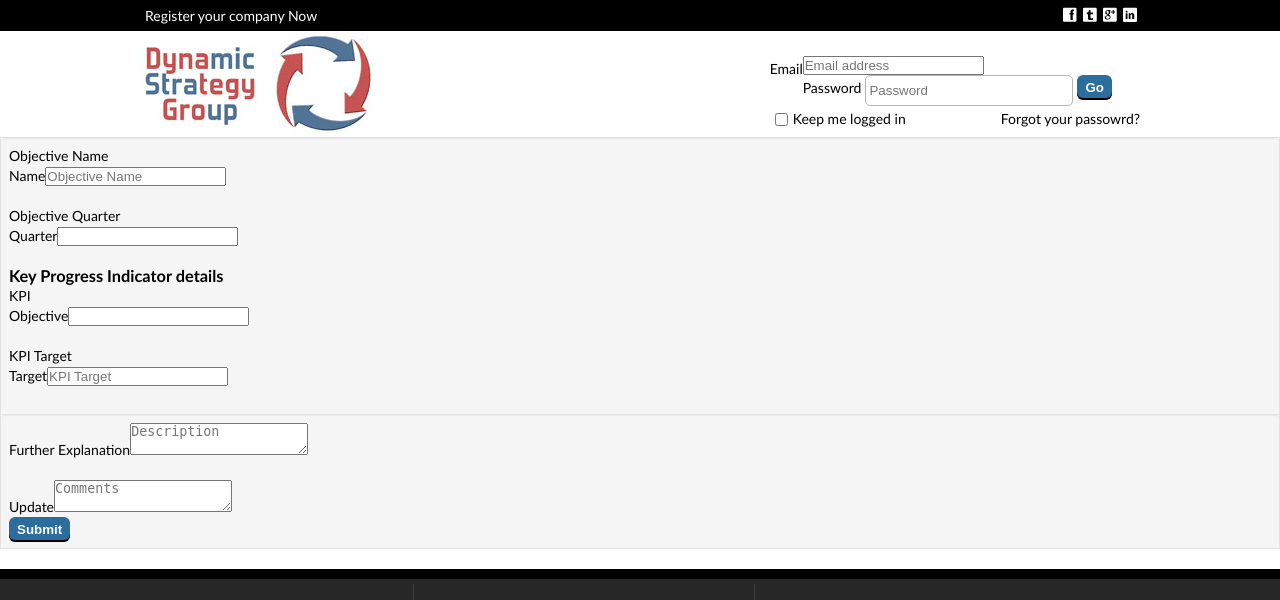
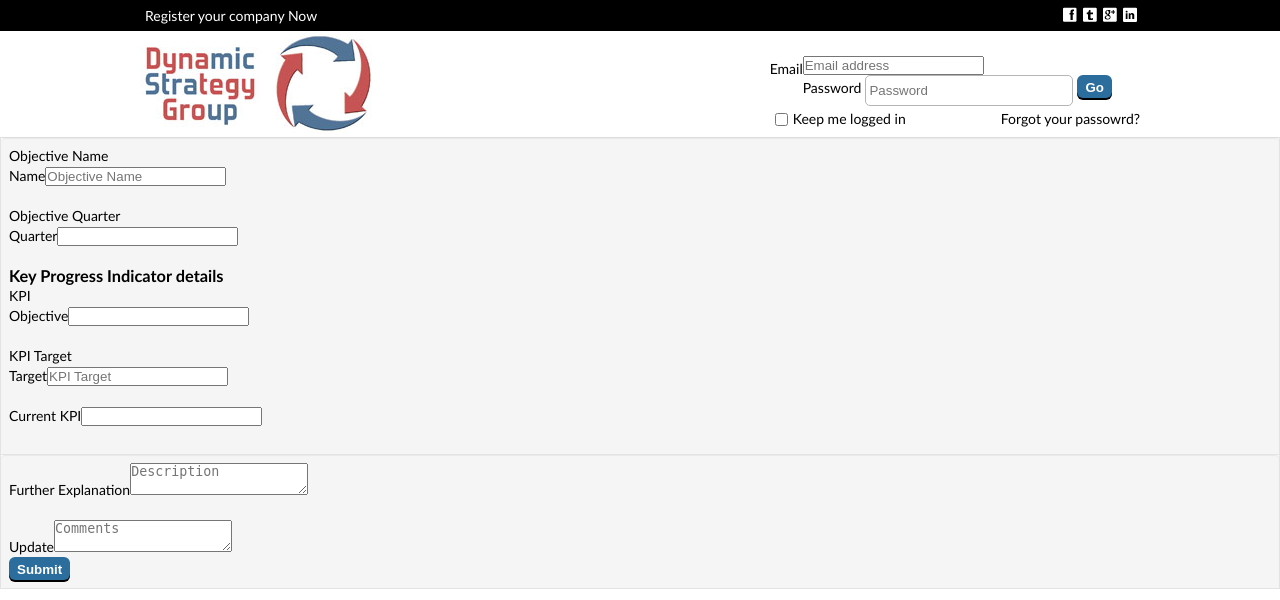
Before and after one commit to neeraj-avant-garde/dsg, a CakePHP app: the page made by app/View/Priorities/edit_priority.ctp in a window 1280 px wide. Shown: the top 600 px of the page. Run offline with PHP 8.4 and a stand-in for CakePHP, Linux system fonts and the light colour scheme; the template is opened without the code that fills it, so the values that code supplies are empty; form fields are guessed from the names that the template uses; some libraries are stand-ins or nearby versions.

Commit message:
add current KPI in edit objective

```diff
--- a/app/View/Priorities/edit_priority.ctp
+++ b/app/View/Priorities/edit_priority.ctp
@@ -34,6 +34,7 @@ echo $this->Form->create('Priority', array('action' => 'edit_priority',
                 echo $this->Form->input('objective_id', array('options' => $objectives)) . '<br>';
                 echo '<label>KPI  Target</label>';
                 echo $this->Form->input('target', array('text' => array('1', 23, 25), 'placeholder' => 'KPI Target')) . '<br>';
+                echo $this->Form->input('completed', array('text' => $this->request->data['Priority']['completed'], 'label' => 'Current KPI')) . '<br>';
                 ?>
             </td>
         </tr>
```
